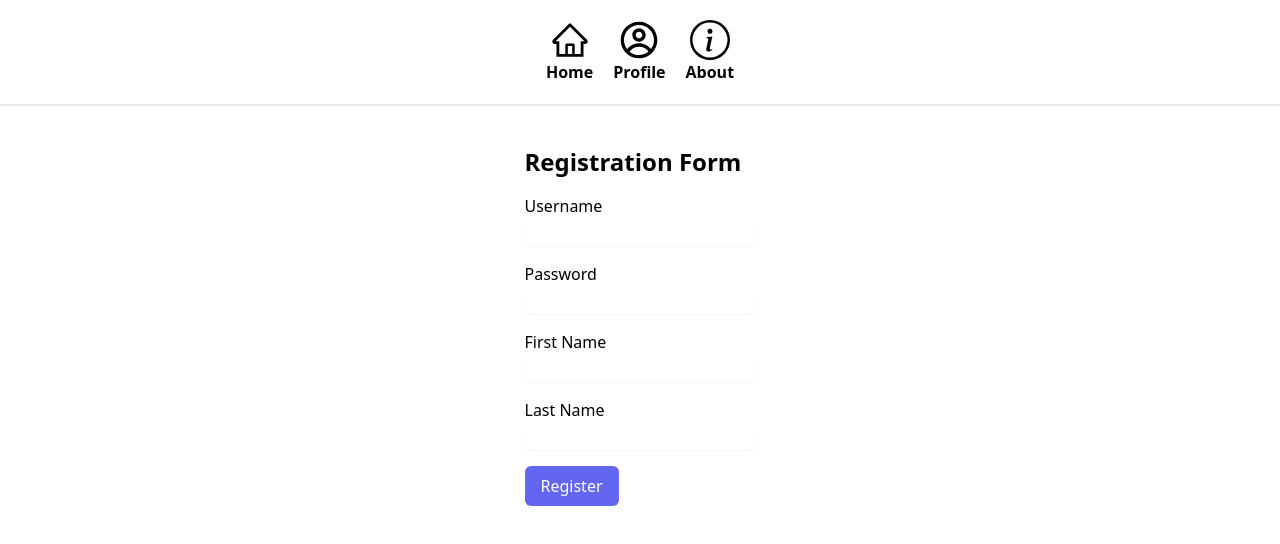
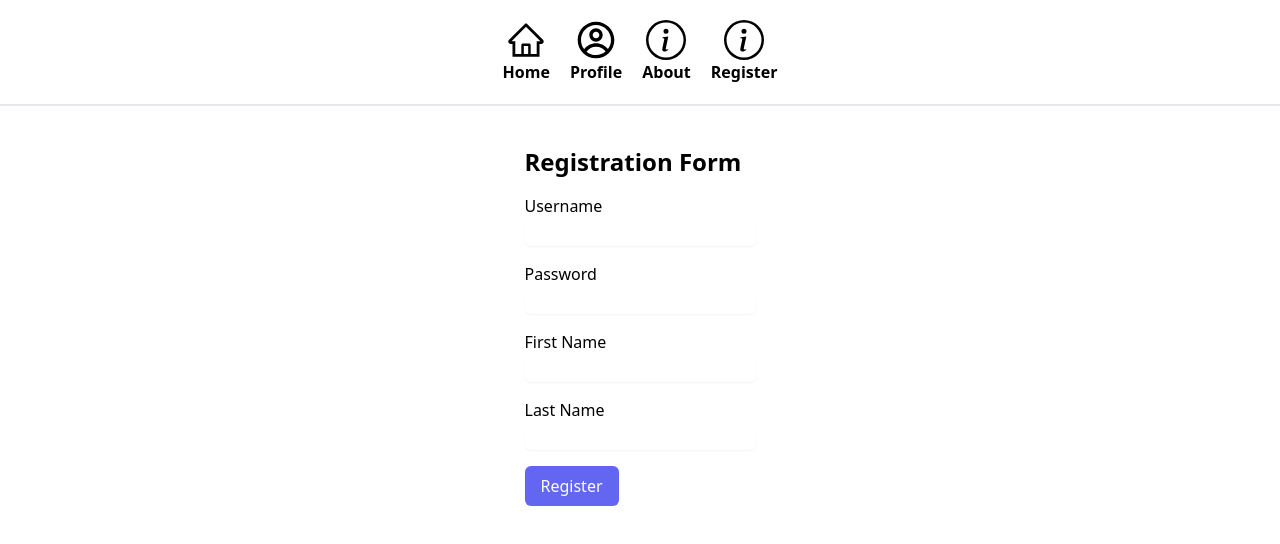
Before and after one commit to sramalho94/chippy_frontend, a Next.js app: page /register in a window 1280 px wide. Shown: the top 544 px of the page. Built offline with nearby package versions, Linux system fonts and the light colour scheme.

Commit message:
added link to registration

```diff
--- a/components/Navbar.tsx
+++ b/components/Navbar.tsx
@@ -30,6 +30,14 @@ const NavBar = () => {
           <h1 className="font-bold">About</h1>
         </div>
       </Link>
+      <Link href="/register">
+        <div className="flex flex-col justify-center align-middle my-auto">
+          <div className="flex flex-row justify-center">
+            <BsInfoCircle className="h-10 w-10" />
+          </div>
+          <h1 className="font-bold">Register</h1>
+        </div>
+      </Link>
     </div>
   )
 }
```
